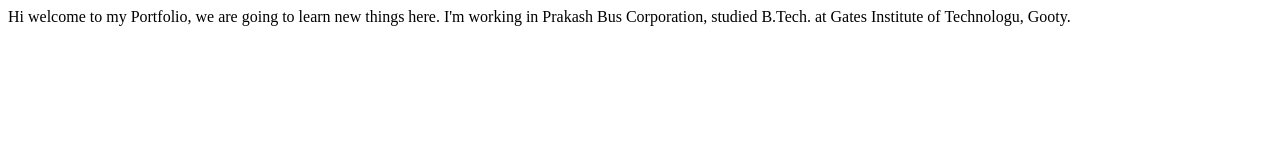
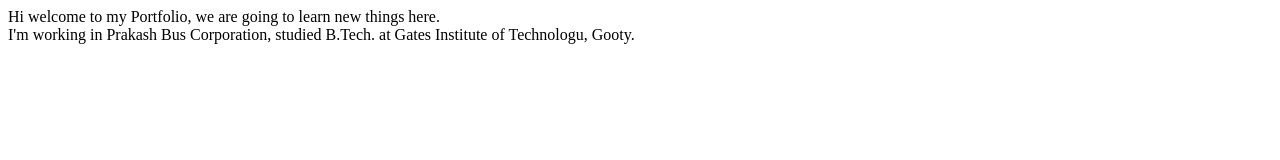
Before and after one commit to naveenbusireddy/naveen-portfolio, a plain HTML site: page index.html in a window 1280 px wide. Drawn offline with Linux system fonts and the light colour scheme.

Commit message:
Style: Line brake in index file
Line Break used in index file

```diff
--- a/index.html
+++ b/index.html
@@ -7,7 +7,7 @@
     <title>Naveen's Portfolio</title>
 </head>
 <body>
-    Hi welcome to my Portfolio, we are going to learn new things here.
+    Hi welcome to my Portfolio, we are going to learn new things here.<br>
 
     I'm working in Prakash Bus Corporation, studied B.Tech. at Gates Institute of Technologu, Gooty.
 
```
